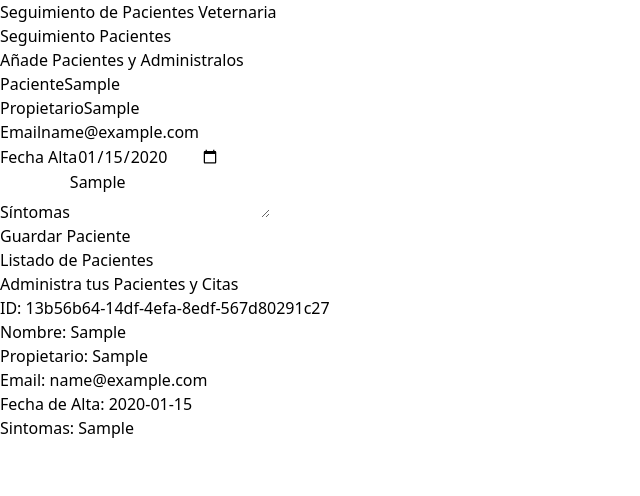
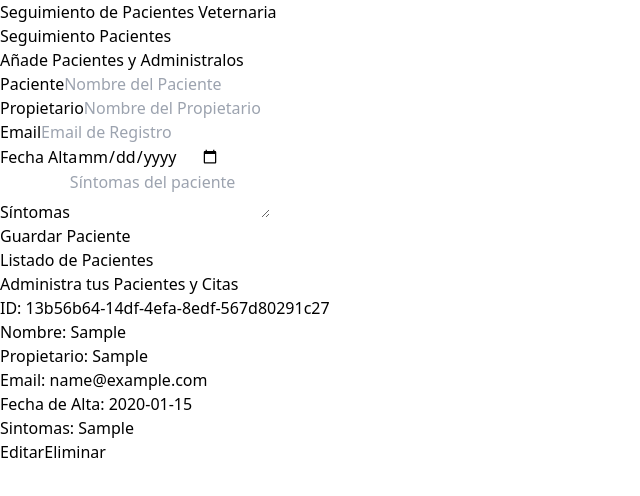
Before and after one commit to DanielFigueroaDuran/patients-zustand-hookForm, a React (Vite) app: page / in a window 1280 px wide. Both pictures are taken after typing "Sample", "Sample", "name@example.com", "2020-01-15", "Sample" into the empty fields and a click on the input "Guardar Paciente". Shown: the top 496 px of the page, without its empty margins (0-640 px from the left). Built offline with nearby package versions, Linux system fonts and the light colour scheme.

Commit message:
Creating the Edit and Delete buttons

```diff
--- a/src/components/PatientDetails.tsx
+++ b/src/components/PatientDetails.tsx
@@ -38,6 +38,22 @@
                         label="Sintomas"
                         data={patient.symptoms}
                   />
+
+                  <div className="flex justify-between mt-10">
+                        <button
+                              type="button"
+                              className="py-2 px-10 bg-indigo-600 hover:bg-indigo-700 text-white font-bold uppercase rounded-lg"
+                        >
+                              Editar
+                        </button>
+
+                        <button
+                              type="button"
+                              className="py-2 px-10 bg-red-600 hover:bg-red-700 text-white font-bold uppercase rounded-lg"
+                        >
+                              Eliminar
+                        </button>
+                  </div>
             </div>
       )
 }
--- a/src/components/PatientForm.tsx
+++ b/src/components/PatientForm.tsx
@@ -10,10 +10,12 @@
 
       const addPatient = usePatientStorage(state => state.addPatient);
 
-      const { register, handleSubmit, formState: { errors } } = useForm<DraftPatient>();
+      const { register, handleSubmit, formState: { errors }, reset } = useForm<DraftPatient>();
 
       const registerPatient = (data: DraftPatient) => {
             addPatient(data);
+
+            reset();
       }
 
       //console.log(errors);
```
